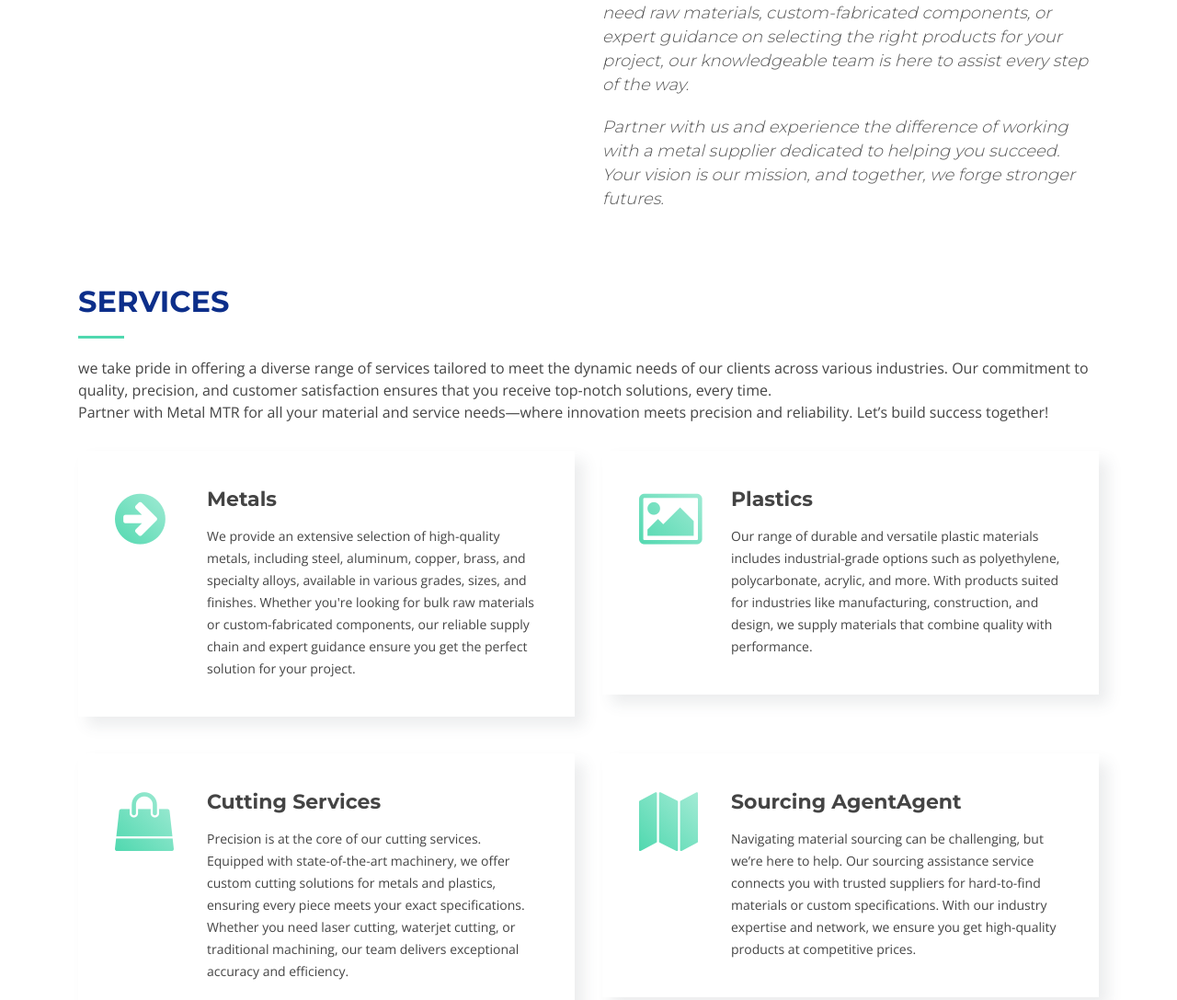
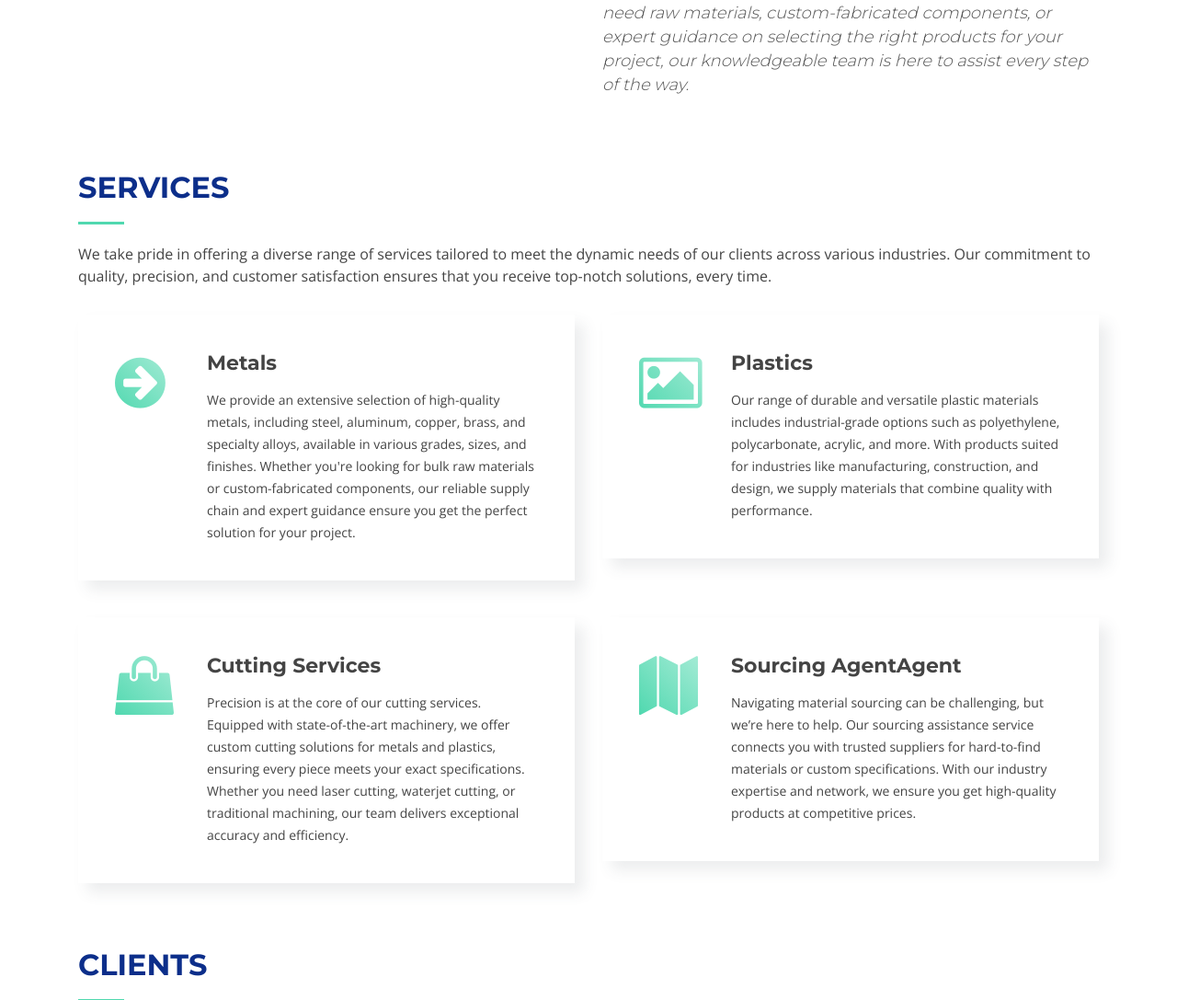
Before and after one commit to chng8320/metalmtr.com, a plain HTML site: page index.html in a window 1280 px wide. Shown: the part 1009-2096 px from the top of the page at 92% size. Drawn offline with nearby package versions, Linux system fonts and the light colour scheme; files whose address does not match are found by name.

Commit message:
Update index.html

```diff
--- a/index.html
+++ b/index.html
@@ -117,8 +117,6 @@
             <h3>Our extensive inventory includes a wide variety of metals, such as steel, aluminum, copper, brass, and specialty alloys, available
               in various sizes, grades, and finishes. Whether you need raw materials, custom-fabricated components, or expert guidance on selecting
               the right products for your project, our knowledgeable team is here to assist every step of the way.</h3>
-            <h3>Partner with us and experience the difference of working with a metal supplier dedicated to helping you succeed.
-              Your vision is our mission, and together, we forge stronger futures.</h3>
           </div>
         </div>
 
@@ -130,9 +128,8 @@
       <div class="container">
         <div class="section-header">
           <h2>Services</h2>
-          <p>we take pride in offering a diverse range of services tailored to meet the dynamic needs of our clients across various industries.
+          <p>We take pride in offering a diverse range of services tailored to meet the dynamic needs of our clients across various industries.
             Our commitment to quality, precision, and customer satisfaction ensures that you receive top-notch solutions, every time.</p>
-          <p>Partner with Metal MTR for all your material and service needs—where innovation meets precision and reliability. Let’s build success together!</p>
         </div>
 
         <div class="row">
```
